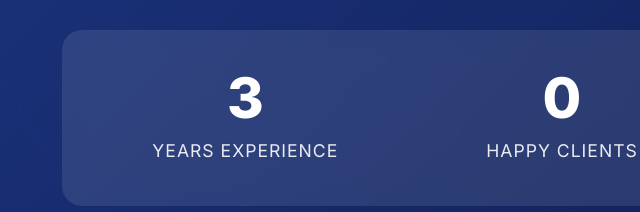
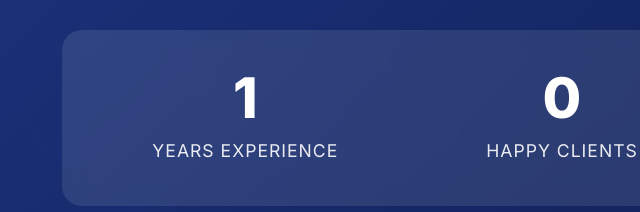
Before and after one commit to iantdzingira/Nashdigitechsolutions, a plain HTML site: page index.html in a window 1280 px wide. Shown: the part 588-800 px from the top of the page, 78-718 px from the left. Drawn offline with nearby package versions, Linux system fonts and the light colour scheme; no server answers.

Commit message:
edited the start year

```diff
--- a/script.js
+++ b/script.js
@@ -32,7 +32,7 @@ document.addEventListener('DOMContentLoaded', function() {
         document.getElementById('currentYear').textContent = currentYear;
 
         // Calculate years experience (starting from 2023)
-        const startYear = 2023;
+        const startYear = 2025;
         const yearsExperience = currentYear - startYear;
         document.getElementById('yearsExperience').textContent = yearsExperience;
     }
```
Also changed, not shown: admin.html (+1 -1 lines).
